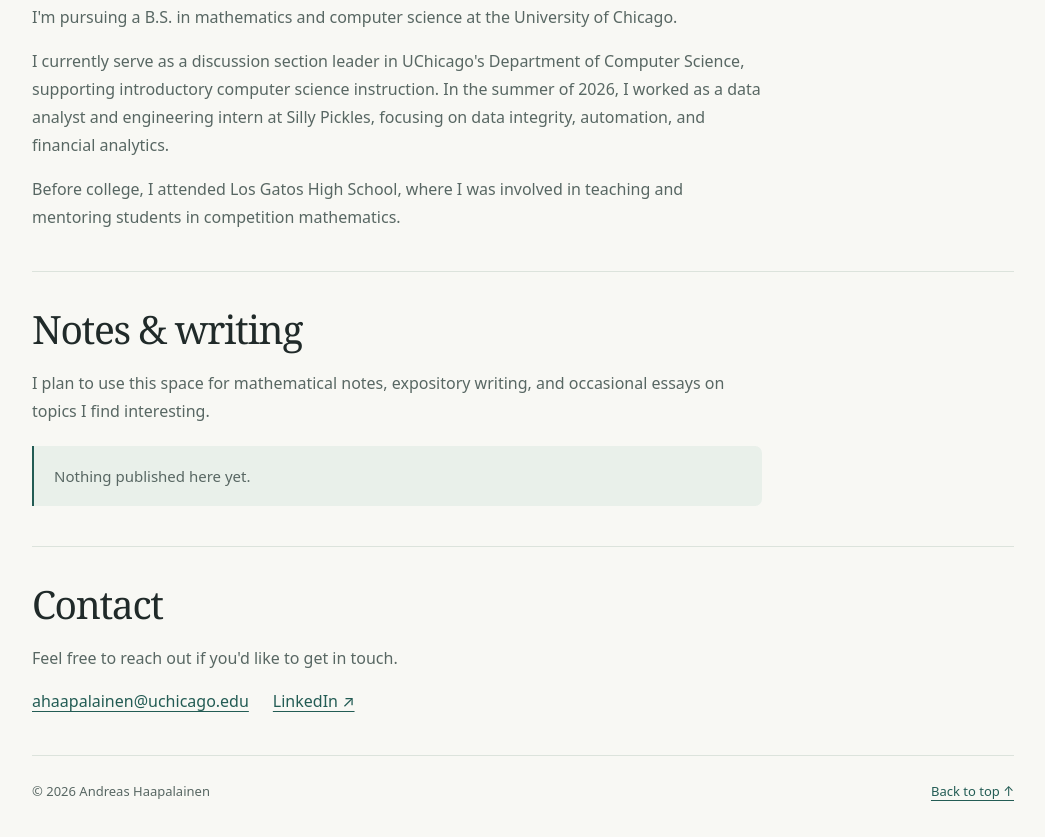
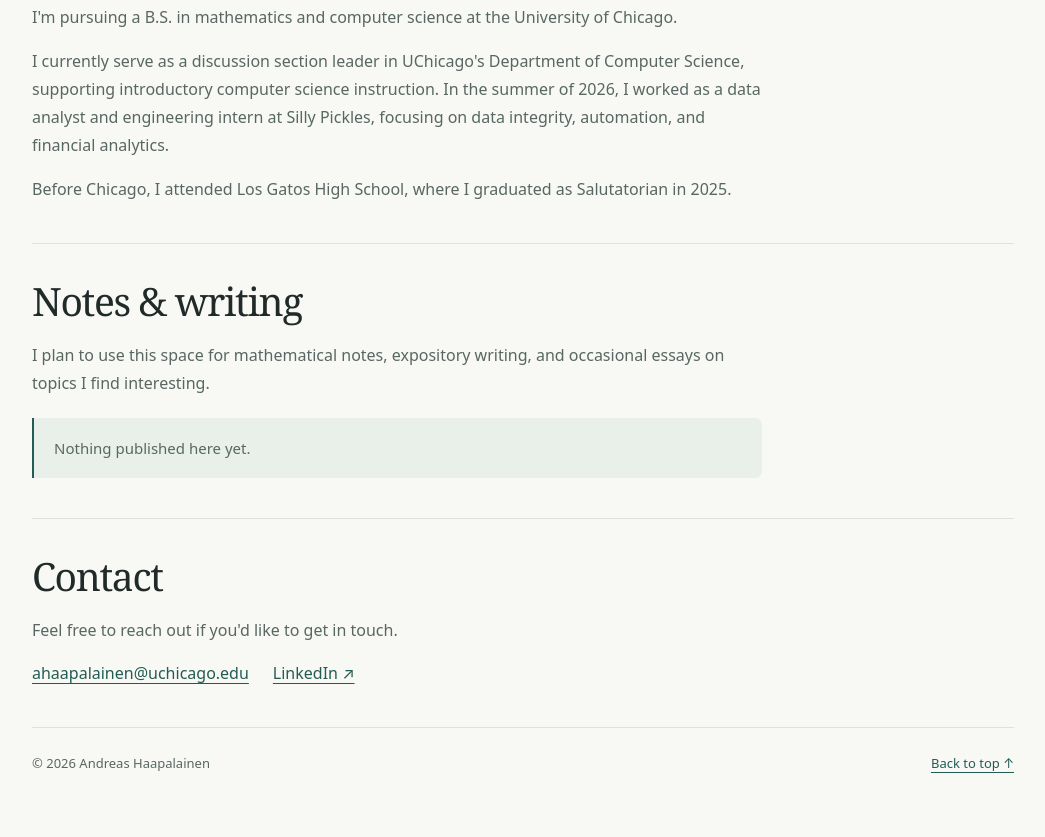
Before and after one commit to andreashaapalainen/andreashaapalainen.github.io, a plain HTML site: page index.html in a window 1280 px wide. Shown: the part 980-1817 px from the top of the page, without its empty margins (117-1162 px from the left). After the commit the page ends 1789 px from the top, so only its background shows below. Drawn offline with Linux system fonts and the light colour scheme.

Commit message:
Update index.html

```diff
--- a/index.html
+++ b/index.html
@@ -96,7 +96,7 @@ h1{font-size:clamp(45px,7.1vw,78px);overflow-wrap:anywhere}.hero{gap:42px}.entry
       <div class="section-body about-copy">
         <p>I'm pursuing a B.S. in mathematics and computer science at the University of Chicago.
         <p>I currently serve as a discussion section leader in UChicago's Department of Computer Science, supporting introductory computer science instruction. In the summer of 2026, I worked as a data analyst and engineering intern at Silly Pickles, focusing on data integrity, automation, and financial analytics.</p>
-        <p>Before college, I attended Los Gatos High School, where I was involved in teaching and mentoring students in competition mathematics.</p>
+        <p>Before Chicago, I attended Los Gatos High School, where I graduated as Salutatorian in 2025.</p>
       </div>
     </section>
 
```
